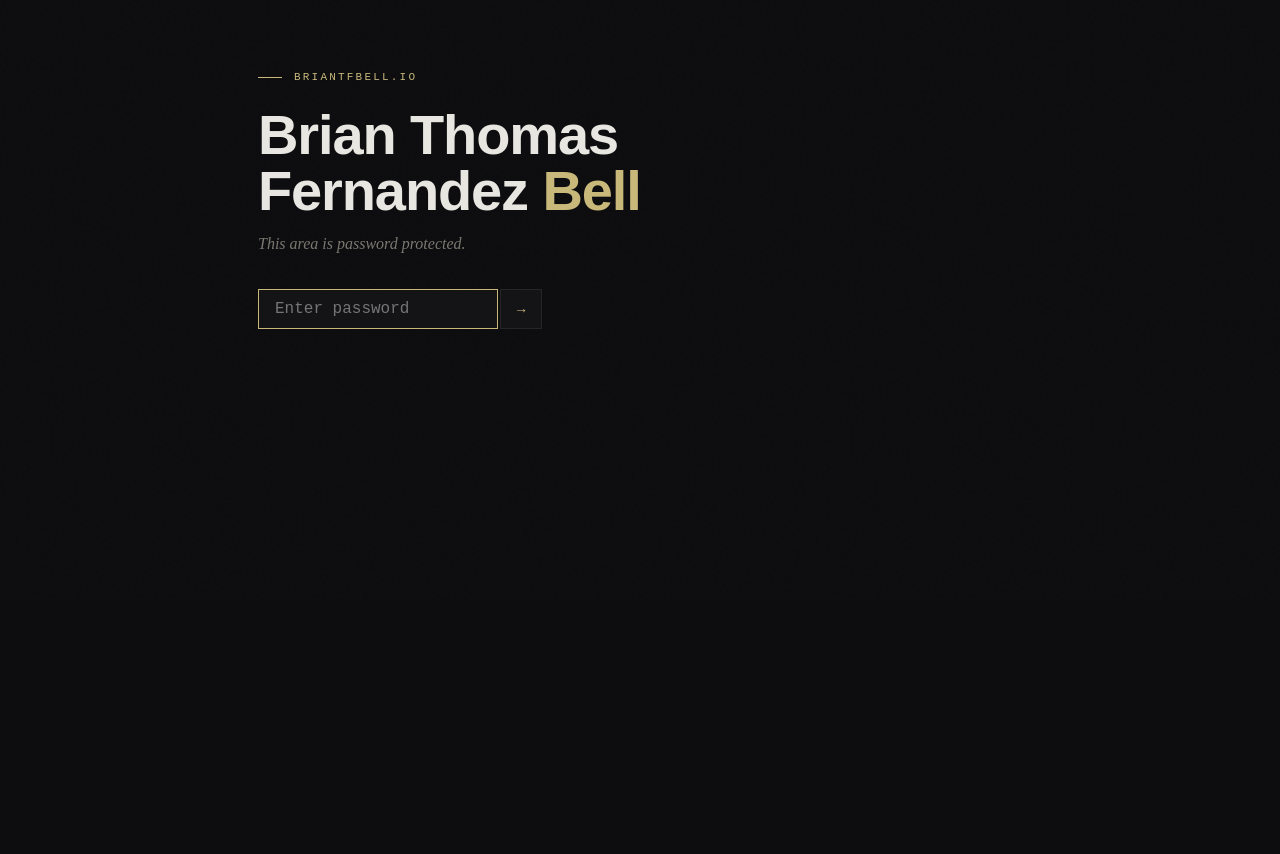
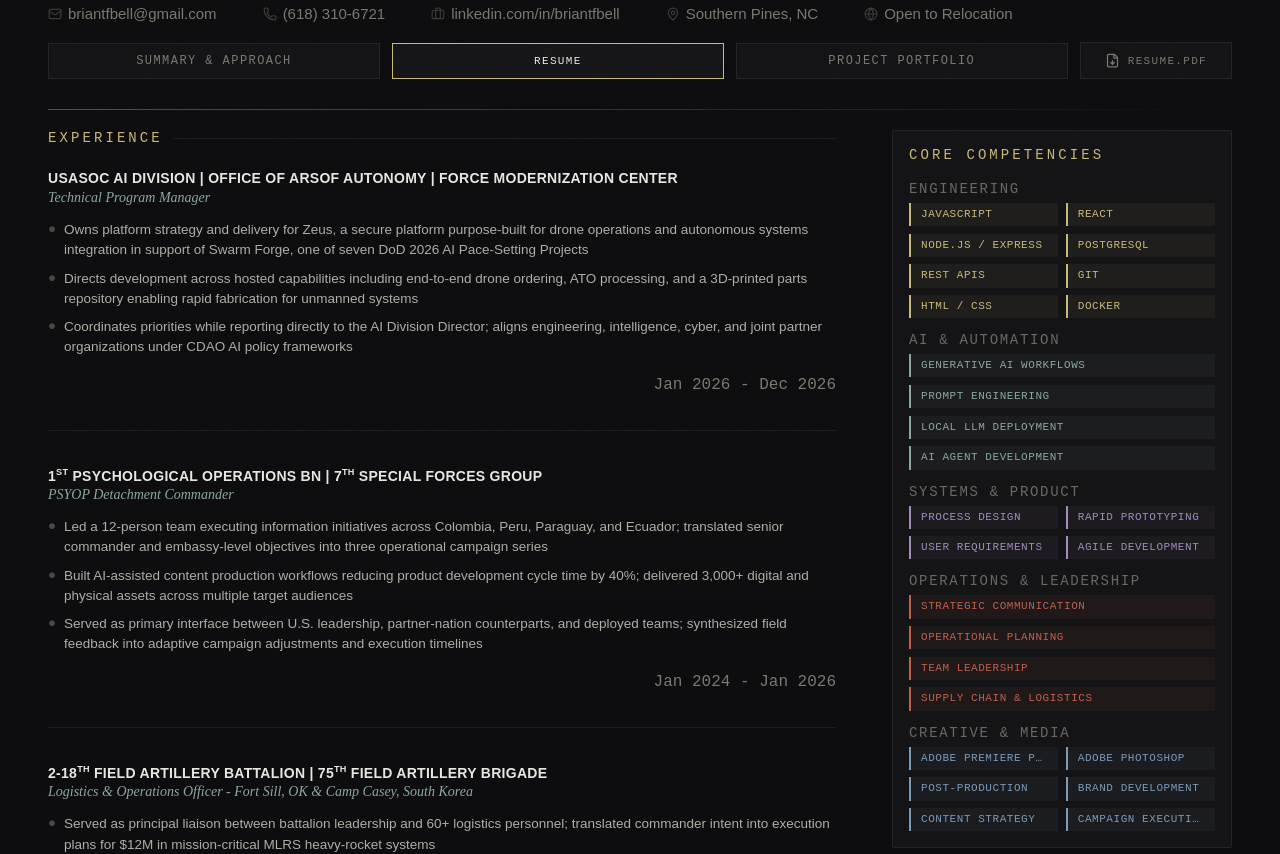
Before and after one commit to briantfbell/btfb-resume-website, a React (Vite) app: page /resume in a window 1280 px wide. Shown: the part 200-1054 px from the top of the page. Before the commit the page ends 800 px from the top, so only its background shows below. Built offline with nearby package versions, Linux system fonts and the light colour scheme; a web font is replaced by a local one.

Commit message:
soft launch

```diff
--- a/src/components/PasswordGate.jsx
+++ b/src/components/PasswordGate.jsx
@@ -8,7 +8,8 @@ console.log(
 
 function PasswordGate({ children }) {
   const [input, setInput] = useState("");
-  const [unlocked, setUnlocked] = useState(false);
+  // This is the on/off switch for the password gate
+  const [unlocked, setUnlocked] = useState(true);
   const [error, setError] = useState(false);
 
   const handleSubmit = (e) => {
--- a/src/data/resume.jsx
+++ b/src/data/resume.jsx
@@ -5,9 +5,9 @@ export const experience = [
     projected: false,
     role: "Technical Program Manager",
     bullets: [
-      "Served as Platform OIC for a multi-tenant AI dashboard platform functioning as the integration layer for cross-functional AI tool teams across the division",
-      "Coordinated with embedded PMs for each hosted AI capability to align priorities, resolve dependencies, and ensure platform-level delivery timelines",
-      "Reported directly to Platform Director; bridged technical execution and organizational stakeholder requirements across multiple concurrent AI initiatives",
+      "Owns platform strategy and delivery for Zeus, a secure platform purpose-built for drone operations and autonomous systems integration in support of Swarm Forge, one of seven DoD 2026 AI Pace-Setting Projects",
+      "Directs development across hosted capabilities including end-to-end drone ordering, ATO processing, and a 3D-printed parts repository enabling rapid fabrication for unmanned systems",
+      "Coordinates priorities while reporting directly to the AI Division Director; aligns engineering, intelligence, cyber, and joint partner organizations under CDAO AI policy frameworks",
     ],
   },
   {
@@ -35,7 +35,7 @@ export const experience = [
     ),
     projected: false,
     dates: "Sep 2018 - Oct 2022",
-    role: "Logistics & Operations Officer — Fort Sill, OK & Camp Casey, South Korea",
+    role: "Logistics & Operations Officer - Fort Sill, OK & Camp Casey, South Korea",
     bullets: [
       "Served as principal liaison between battalion leadership and 60+ logistics personnel; translated commander intent into execution plans for $12M in mission-critical MLRS heavy-rocket systems",
       "Designed and institutionalized a reporting workflow driving a consistent 98% operational readiness rate; whitepaper formally adopted into Army logistics doctrine",
```
